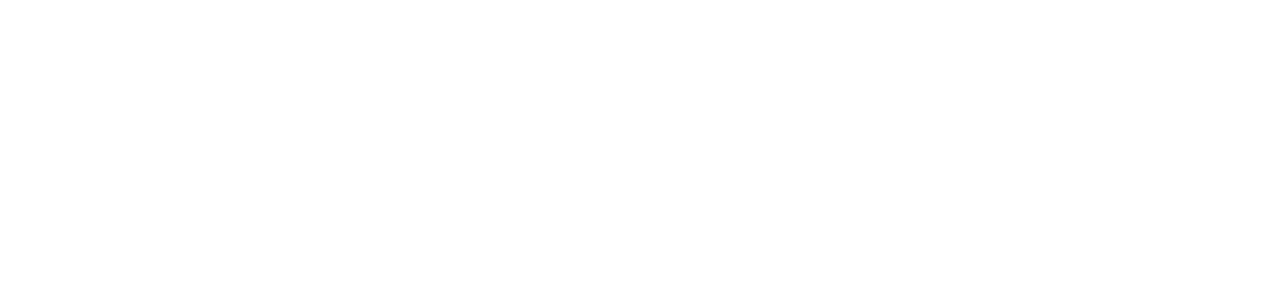
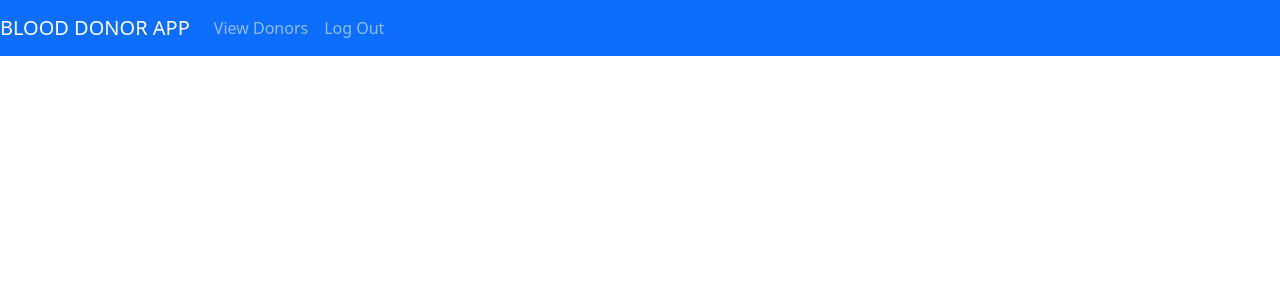
Before and after one commit to snehasamuel/Donor-react-app, a React (Create React App) app: page /view in a window 1280 px wide. Before the commit this address had no page. Shown: the top 300 px of the page. Built offline with nearby package versions, Linux system fonts and the light colour scheme.

Commit message:
Header branch completed

```diff
--- a/src/App.js
+++ b/src/App.js
@@ -3,12 +3,17 @@
 import 'bootstrap/dist/css/bootstrap.min.css';
 import 'bootstrap/dist/js/bootstrap.bundle.min.js';
 import { BrowserRouter, Route, Routes } from 'react-router-dom';
+import Signin from './components/Signin';
+import Signup from './components/Signup';
+import View from './components/View';
 function App() {
   return (
    <>
    <BrowserRouter>
    <Routes>
-     <Route/>
+     <Route path="/" exact element={<Signin/>}/>
+     <Route path="/signup" exact element={<Signup/>}/>
+     <Route path="/view" exact element={<View/>}/>
    </Routes>
    </BrowserRouter>
    </>
--- a/src/components/Header.js
+++ b/src/components/Header.js
@@ -1,8 +1,27 @@
 import React from 'react'
+import { Link } from 'react-router-dom'
 
 const Header = () => {
   return (
-    <div>Header</div>
+    <div>
+        <nav class="navbar navbar-expand-lg navbar-dark bg-primary">
+<Link class="navbar-brand" to="/">BLOOD DONOR APP</Link>
+  <button class="navbar-toggler" type="button" data-toggle="collapse" data-target="#navbarNav" aria-controls="navbarNav" aria-expanded="false" aria-label="Toggle navigation">
+    <span class="navbar-toggler-icon"></span>
+  </button>
+  <div class="collapse navbar-collapse" id="navbarNav">
+    <ul class="navbar-nav">
+      <li class="nav-item active">
+<Link class="nav-link" to="/view">View Donors</Link>
+      </li>
+      <li class="nav-item">
+<Link class="nav-link" to="/">Log Out</Link>
+      </li>
+
+    </ul>
+  </div>
+</nav>
+    </div>
   )
 }
 
--- /dev/null
+++ b/src/components/Signin.js
@@ -0,0 +1,9 @@
+import React from 'react'
+
+const Signin = () => {
+  return (
+    <div>Signin</div>
+  )
+}
+
+export default Signin
--- /dev/null
+++ b/src/components/Signup.js
@@ -0,0 +1,9 @@
+import React from 'react'
+
+const Signup = () => {
+  return (
+    <div>Signup</div>
+  )
+}
+
+export default Signup
--- /dev/null
+++ b/src/components/View.js
@@ -0,0 +1,12 @@
+import React from 'react'
+import Header from './Header'
+
+const View = () => {
+  return (
+    <div>
+        <Header/>
+    </div>
+  )
+}
+
+export default View
```
